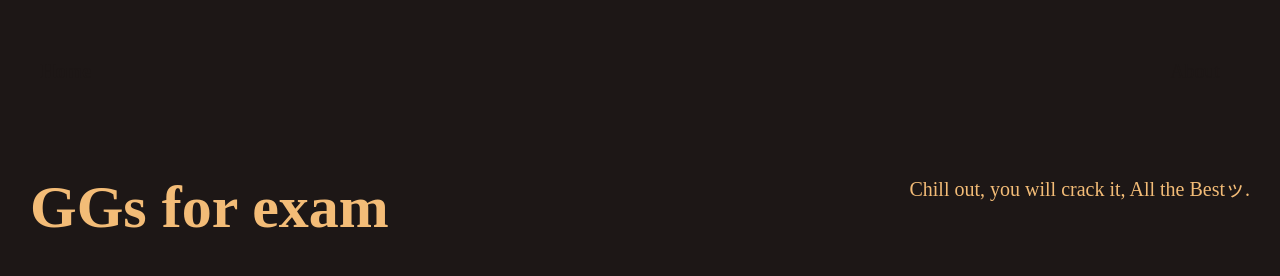
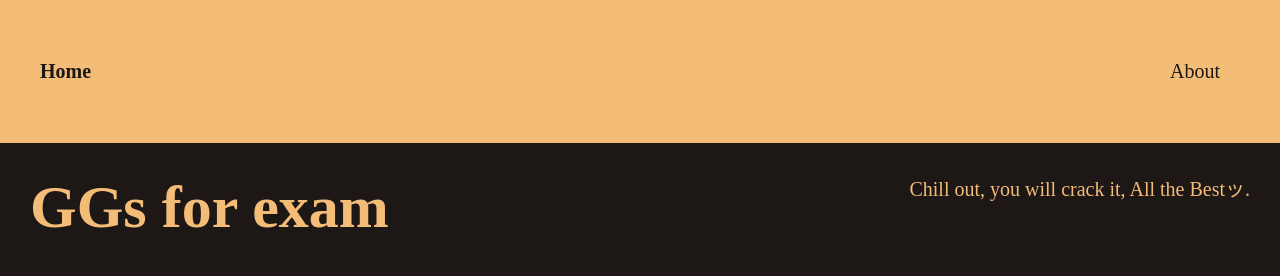
Before and after one commit to farzan-habibi/Materials-, a plain HTML site: page index.html in a window 1280 px wide. Shown: the top 276 px of the page. Drawn offline with Linux system fonts and the light colour scheme; a web font is replaced by a local one.

Commit message:
Update style.css

```diff
--- a/style.css
+++ b/style.css
@@ -33,6 +33,7 @@ nav{
     justify-content: space-between;
     padding: 20px;
     font-family: "Ga Maamli";
+    background-color: #f3bc77;
 
 }
 nav .part2{
```
